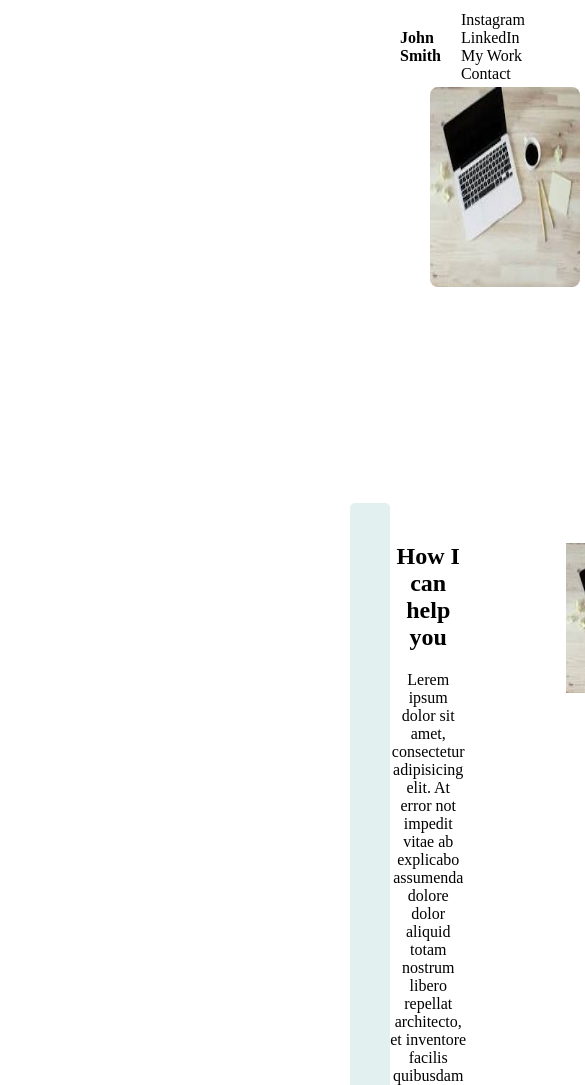
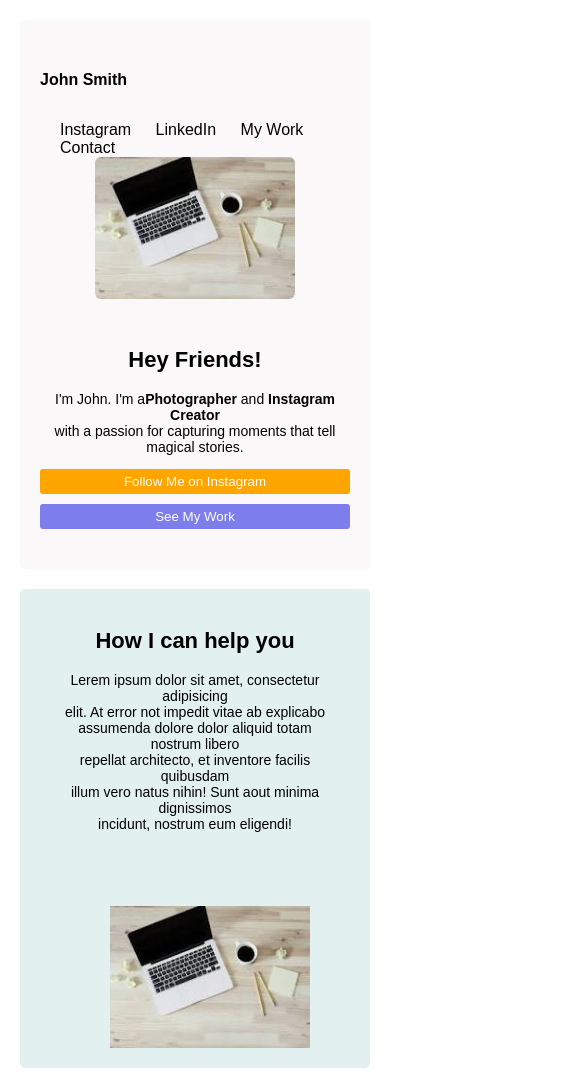
Before and after one commit to DSatyakeerthi/FolioPage, a plain HTML site: page index.html in a window 390 px wide. Shown: the top 1085 px of the page, 585 px wide, since content can reach past the window. Drawn offline with Linux system fonts and the light colour scheme; files whose address does not match are found by name.

Commit message:
Refactor index.html for better layout and styling
Updated layout and styles for improved responsiveness and design.

```diff
--- a/index.html
+++ b/index.html
@@ -6,21 +6,26 @@
 <meta name="viewport" content="width=device-width, initial-scale=1.0">
 <style>
        body {
-        margin-left: 350px;
-        margin-right: 350px;
+        margin: 0;
+        font-family: Arial, sans-serif;
+    }
+    .foliopage{
+        max-width: 1100px;
+        margin: auto;
+        padding: 20px;
     }
     .section-1 {
         background-color: rgb(250, 248, 248);
         padding-bottom: 30px;
         border-radius: 5px;
+        padding-left: 20px;
+        padding-right: 20px;
+        padding-top: 30px;
     }
     .navigation-icons {
         display: flex;
+        flex-wrap: wrap;
         justify-content: space-between;
-        align-items: center;
-        border-radius: 8px;
-        padding-left: 50px;
-        padding-right: 50px;
     }
 
     .nav-icons {
@@ -31,6 +36,9 @@
 
     .my-photo {
         display: flex;
+        align-items: center;
+        gap: 30px;
+        flex-wrap: wrap;
 
     }
 
@@ -38,11 +46,11 @@
         cursor: pointer;
     }
     .photo {
-        height: 200px;
-        width: 150px;
-        object-position: center;
-        border-radius: 8px;
-        margin-left: 80px;
+        width: 100%;
+        max-width: 200px;
+        height: auto;
+        border-radius: 6px;
+
     }
 
     .personal-info {
@@ -86,24 +94,59 @@
     }
     .second-section {
         display: flex;
+        align-items: center;
+        gap: 30px;
+        flex-wrap: wrap;
     }
 
     .second-image {
-        width: 150px;
-        height: 150px;
-        padding: 40px 50px 20px 100px;
-        object-position: center;
+        width: 100%;
+        max-width: 200px;
+        height: auto;
+        margin-left: 70px;
+        margin-top: 30px;
     }
-    @media (max-width:400px) and (max-width: 1440px) {
-        section-1 {
-            display:block;
-        }
-    }
+
+    @media (max-width: 768px) {
+  .my-photo,
+  .second-section {
+    flex-direction: column;
+    text-align: center;
+  }
+
+  .personal-info {
+    margin-left: 0;
+  }
+
+  .navigation-icons {
+    flex-direction: column;
+    gap: 10px;
+  }
+}
+
+@media (max-width: 480px) {
+  h2 {
+    font-size: 22px;
+  }
+
+  p {
+    font-size: 14px;
+  }
+
+  .button-sections,
+  .button-second {
+    width: 100%;
+    margin-bottom: 10px;
+  }
+}
+
+
 </style>
 </head>
+
 <body>
-
-    <section class="section-1">
+    <div class="foliopage">
+        <section class="section-1">
     <div class="navigation-icons">
         <h4>John Smith</h4>
     <nav>
@@ -153,8 +196,9 @@
 
 
     </section>
+    </div>
+
 
 
 </body>
-
 </html>
```
